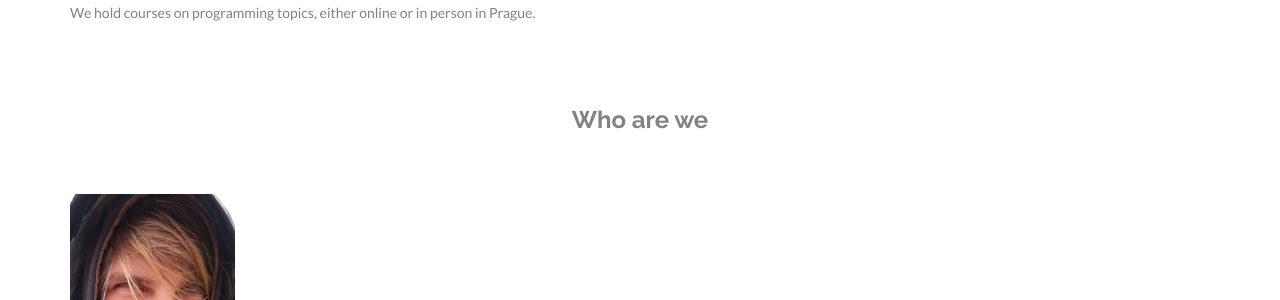
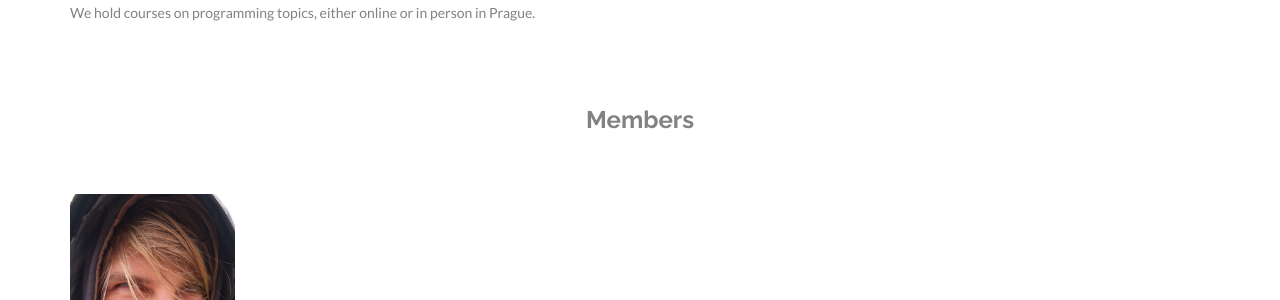
Before and after one commit to lab-code/lab-code, a Jekyll site: the page built from about.html, in a window 1280 px wide and 1149 px high. Shown: the part 310-610 px from the top of the window. Built offline with Jekyll 4.4.1, drawn with Linux system fonts in a browser that asks for light colours; nearby versions of some CDN libraries.

Commit message:
Nicer header

```diff
--- a/_includes/blog/members.html
+++ b/_includes/blog/members.html
@@ -1,6 +1,6 @@
 <div class="container mtb">
   <div class="row centered">
-    <h3 class="mb">Who are we</h3>
+    <h3 class="mb">Members</h3>
     {% for member in site.data.members %}
       <div class="col-lg-2 col-md-3 col-sm-4 col-xs-6">
         <div class="he-wrap tpl6">
```
